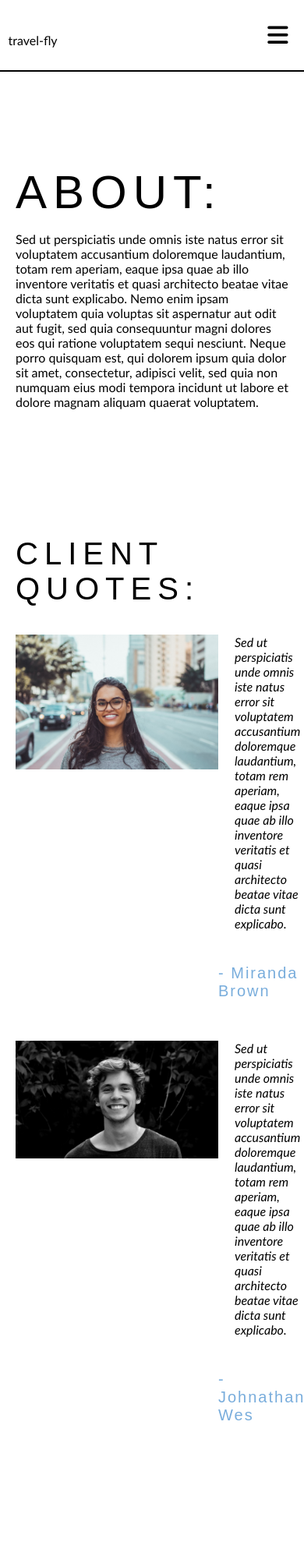
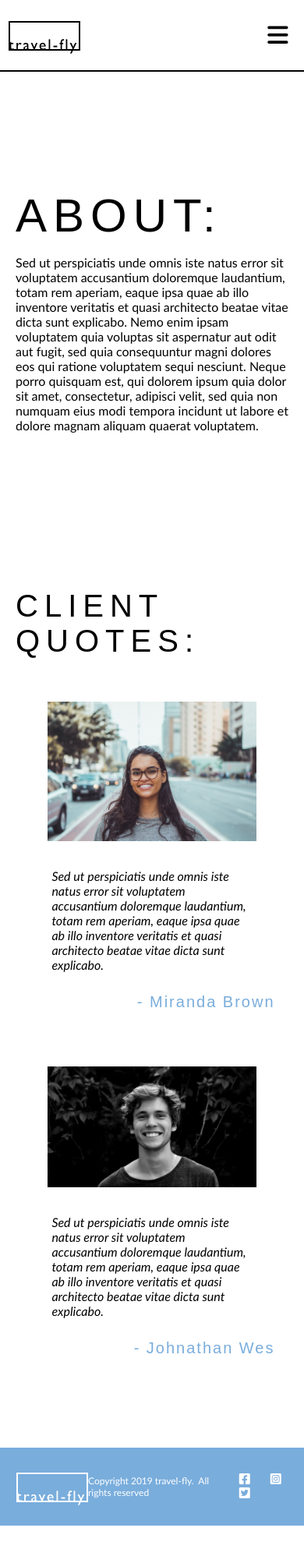
Before and after one commit to n215-aacrosby/first-repo, a website: page homework-five/about.html in a window 390 px wide. Shown: the top 1996 px of the page at 78% size. After the commit the page ends 1957 px from the top, so only its background shows below. Drawn offline with Linux system fonts and the light colour scheme; a web font is replaced by a local one.

Commit message:
Adding Responsive and Adaptive Code to the About Page
Also fixed a few errors in styling like the dropdown and pictures.

```diff
--- a/homework-five/about.html
+++ b/homework-five/about.html
@@ -17,7 +17,9 @@
   </head>
   <body>
     <nav>
-      <a href="index.html" class="travelFly">travel-fly</a>
+      <a href="index.html" class="travelFly"
+        ><img src="images/logo/logo-black.png" alt="Travel Fly Logo"
+      /></a>
       <a href="index.html">home</a>
       <h2>|</h2>
       <a href="about.html">about</a>
@@ -82,7 +84,9 @@
     </div>
     <footer>
       <div class="footerWrapper">
-        <a href="index.html" class="travelFly">travel-fly</a>
+        <a href="index.html" class="travelFly"
+          ><img src="images/logo/logo-white.png" alt="Travel Fly Logo"
+        /></a>
         <p class="copyright">
           Copyright 2019 travel-fly. &nbspAll rights reserved
         </p>
--- a/homework-five/package.json
+++ b/homework-five/package.json
@@ -9,6 +9,6 @@
   "author": "",
   "license": "ISC",
   "devDependencies": {
-    "sass": "^1.58.0"
+    "sass": "^1.58.3"
   }
 }
--- a/homework-five/scss/aboutBox.scss
+++ b/homework-five/scss/aboutBox.scss
@@ -3,8 +3,12 @@
     margin: 0 auto;
     margin-top: 100px;
 
-    @media only screen and (max-width: 818px){
-        padding: 20px;
+    @media only screen and (max-width: 1050px){
+        padding: 0px 20px;
+    }
+
+    @media only screen and (max-width: 600px){
+        margin: 150px 0 200px 0;
     }
 
     h1{
@@ -17,6 +21,7 @@
     }
 
     p{
+        max-width: 980px;
         font-family: 'Gill Sans', 'Gill Sans MT', Calibri, 'Trebuchet MS', sans-serif;
         font-size: 16px;
         font-weight: 100;
@@ -28,10 +33,13 @@
     margin: 0 auto;
     margin-top: 107px;
     margin-bottom: 179px;
+    // margin-left: 10px;
 
-    @media only screen and (max-width: 818px){
-        padding: 20px;
+    @media only screen and (max-width: 1050px){
+        padding: 0px 20px;
+        margin-bottom: 100px
     }
+
 
     h2{
         font-family: $proxiNova;
@@ -39,15 +47,33 @@
         font-weight: 400;
         letter-spacing: 8px;
         text-transform: uppercase;
+
+        @media only screen and (max-width: 600px){
+            margin-bottom: 40px;
+        }
     }
 
     .clients{
         display: flex;
         margin-top: 36px;
 
+        @media only screen and (max-width: 600px){
+            width: 90%;
+            // flex-wrap: wrap;
+            flex-direction: column;
+            margin: 0 auto;
+            margin-top: 55px;
+        }
+
         img{
+            margin: 0;
             max-width: 260px;
             height: 100%;
+
+            @media only screen and (max-width: 600px){
+                max-width: 85%;
+                margin: 0 auto;
+            }
         }
 
         p{
@@ -58,6 +84,12 @@
             font-family: 'Gill Sans', 'Gill Sans MT', Calibri, 'Trebuchet MS', sans-serif;
             font-style: italic;
             font-size: 16px;
+
+            @media only screen and (max-width: 600px){
+                margin: 0 auto;
+                margin-top: 35px;
+                max-width: 95%;
+            }
         }
 
         h3{
@@ -68,7 +100,6 @@
             letter-spacing: 2px;
             float: right;
             margin-top: 27px;
-
         }
     }
 }
--- a/homework-five/scss/footer.scss
+++ b/homework-five/scss/footer.scss
@@ -49,8 +49,8 @@ footer{
             }
 
             @media only screen and (max-width: 950px) {
-                margin-right: 15px;
-                margin-left: -18px;
+                margin-right: 21px;
+                // margin-left: -18px;
 
             }
         }
--- a/homework-five/scss/navigation.scss
+++ b/homework-five/scss/navigation.scss
@@ -25,16 +25,21 @@ nav{
         justify-content: space-evenly;
 
         li:hover a{
-            background-color: #355978;
+            background-color: #70a1cb;
+            border-left: 3px solid #1e3e5b;
         }
 
         i{
             color: black;
-            margin-right: 20px;
+            // margin-right: 20px;
             font-size: 30px;
+
+            @media only screen and (max-width: 1000px){
+                margin-right: 20px;
+            }
         }
 
-        @media only screen and (max-width: 1000px){
+        @media only screen and (max-width: 1050px){
             display: block;
         }
 
@@ -42,15 +47,16 @@ nav{
             list-style: none;
             display: none;
             position: relative;
+            top: 128.75px;
 
             a{
                 display: block;
-                padding: 20px 25px;
+                padding: 20px 40px;
                 text-decoration: none;
                 text-align: left;
                 font-size: 20px;
                 background-color: #79ADDC;
-
+                color: white;
             }
         }
     }
@@ -62,12 +68,12 @@ nav{
     .travelFly{
         margin-right: 390px;
         // border: 1px solid black;
-        // width: 70px;
+        width: 70px;
         height: 36px;
-        padding: 15px 0px 0px 0px;
+        // padding: 15px 0px 0px 0px;
         font-family: 'Gill Sans', 'Gill Sans MT', Calibri, 'Trebuchet MS', sans-serif;
 
-        @media only screen and (max-width: 1000px){
+        @media only screen and (max-width: 1050px){
             margin-right: 155px;
             margin-left: 10px;
             display: block;
@@ -82,7 +88,7 @@ nav{
 
 
 
-        @media only screen and (max-width: 1000px){
+        @media only screen and (max-width: 1050px){
             display: none;
         }
     }
@@ -95,7 +101,7 @@ nav{
         color: #79ADDC;
         font-size: 30px;
 
-        @media only screen and (max-width: 1000px){
+        @media only screen and (max-width: 1050px){
             display: none;
         }
 
@@ -139,16 +145,20 @@ nav{
             justify-content: space-evenly;
 
             li:hover a{
-                background-color: #355978;
+                background-color: #70a1cb;
             }
 
             i{
                 color: white;
-                margin-right: 20px;
+                // margin-right: 20px;
                 font-size: 30px;
+
+                @media only screen and (max-width: 980px){
+                    margin-right: 20px;
+                }
             }
 
-            @media only screen and (max-width: 1000px){
+            @media only screen and (max-width: 1050px){
                 display: block;
             }
 
@@ -156,15 +166,15 @@ nav{
                 list-style: none;
                 display: none;
                 position: relative;
+                top: 128.75px;
 
                 a{
                     display: block;
-                    padding: 20px 25px;
+                    padding: 20px 40px;
                     text-decoration: none;
                     text-align: left;
                     font-size: 20px;
                     background-color: #79ADDC;
-
                 }
             }
         }
@@ -209,7 +219,7 @@ nav{
             color: #79ADDC;
             font-size: 30px;
 
-            @media only screen and (max-width: 980px){
+            @media only screen and (max-width: 1000px){
                 display: none;
             }
 
--- a/homework-five/scss/packageBoxes.scss
+++ b/homework-five/scss/packageBoxes.scss
@@ -60,7 +60,7 @@
         background-position: center;
 
         @media only screen and (max-width: 868px){
-            // margin-bottom: 20px;
+            margin-bottom: 20px;
             width: 95%;
         }
 
@@ -75,7 +75,7 @@
 
         // margin-left: 55px;
         @media only screen and (max-width: 868px){
-            // margin-bottom: 20px;
+            margin-bottom: 20px;
             width: 95%;
         }
     }
```
Also changed, not shown: homework-five/css/styles.css, 2 other files.
